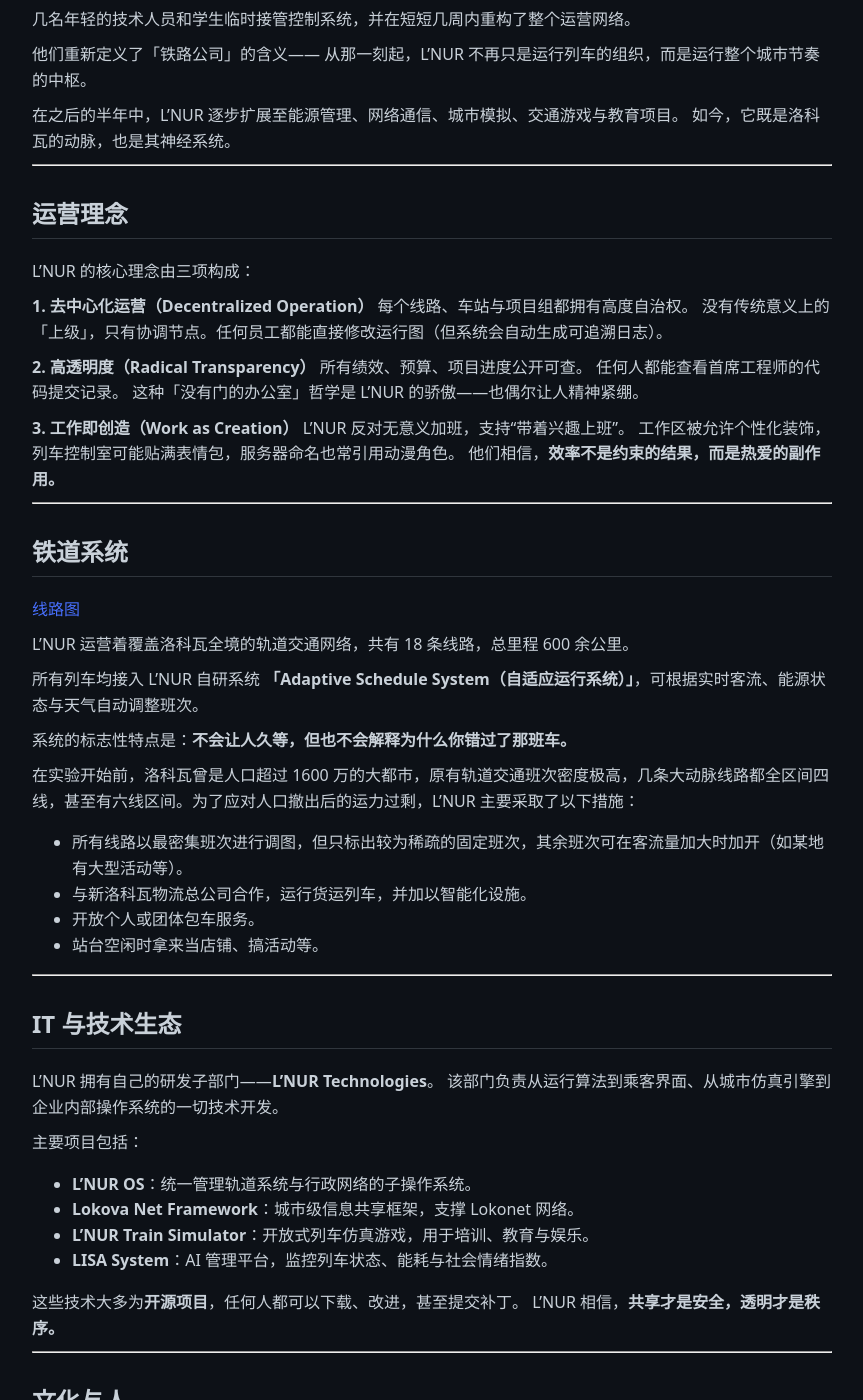
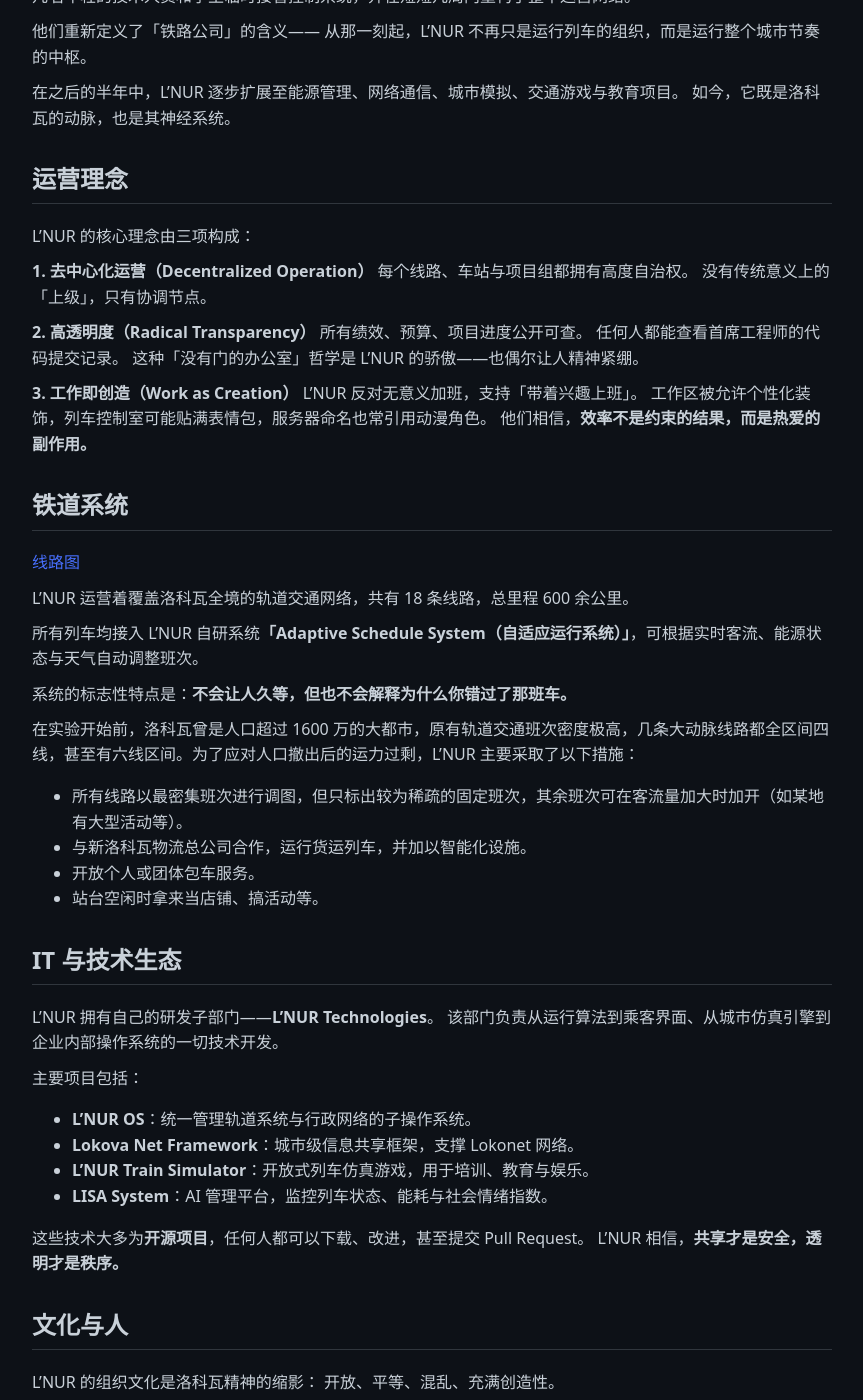
Before and after one commit to IlyaYezelovsky/lokova.org, a Jekyll site: the page built from fic/lnur.md, in a window 1280 px wide and 1400 px high, scrolled down 687 px. Shown: the whole window, without its empty margins (208-1071 px from the left). Built offline with Jekyll 4.4.1, drawn with Linux system fonts in a browser that asks for light colours.

Commit message:
Update lnur.md

```diff
--- a/fic/lnur.md
+++ b/fic/lnur.md
@@ -7,8 +7,6 @@ layout: default
 
 **洛科瓦新都市铁道（Lokova New Urban Railway, L'NUR, 读作「linear」）** 是洛科瓦全境轨道交通的运营方，同时经营着包括 **IT 开发、智能产品、文创设计、商业零售** 等多领域业务。
 
----
-
 ## 公司概况
 
 **成立时间：**Z30 年 8 月 28 日
@@ -16,8 +14,6 @@ layout: default
 **主要业务：**城市轨道交通运营、基础设施建设、软件与网络系统开发、文创产品设计与销售
 **员工平均年龄：**22.8 岁（偶尔波动）
 **企业口号：**「Run the future.」
-
----
 
 ## 起源与重组
 
@@ -32,15 +28,13 @@ L'NUR 的前身是旧洛科瓦轨道交通管理局。
 在之后的半年中，L'NUR 逐步扩展至能源管理、网络通信、城市模拟、交通游戏与教育项目。
 如今，它既是洛科瓦的动脉，也是其神经系统。
 
----
-
 ## 运营理念
 
 L'NUR 的核心理念由三项构成：
 
 **1. 去中心化运营（Decentralized Operation）**
 每个线路、车站与项目组都拥有高度自治权。
-没有传统意义上的「上级」，只有协调节点。任何员工都能直接修改运行图（但系统会自动生成可追溯日志）。
+没有传统意义上的「上级」，只有协调节点。
 
 **2. 高透明度（Radical Transparency）**
 所有绩效、预算、项目进度公开可查。
@@ -48,11 +42,9 @@ L'NUR 的核心理念由三项构成：
 这种「没有门的办公室」哲学是 L'NUR 的骄傲——也偶尔让人精神紧绷。
 
 **3. 工作即创造（Work as Creation）**
-L'NUR 反对无意义加班，支持“带着兴趣上班”。
+L'NUR 反对无意义加班，支持「带着兴趣上班」。
 工作区被允许个性化装饰，列车控制室可能贴满表情包，服务器命名也常引用动漫角色。
 他们相信，**效率不是约束的结果，而是热爱的副作用。**
-
----
 
 ## 铁道系统
 
@@ -60,7 +52,7 @@ L'NUR 反对无意义加班，支持“带着兴趣上班”。
 
 L'NUR 运营着覆盖洛科瓦全境的轨道交通网络，共有 18 条线路，总里程 600 余公里。
 
-所有列车均接入 L'NUR 自研系统 **「Adaptive Schedule System（自适应运行系统）」**，可根据实时客流、能源状态与天气自动调整班次。
+所有列车均接入 L'NUR 自研系统**「Adaptive Schedule System（自适应运行系统）」**，可根据实时客流、能源状态与天气自动调整班次。
 
 系统的标志性特点是：**不会让人久等，但也不会解释为什么你错过了那班车。**
 
@@ -70,8 +62,6 @@ L'NUR 运营着覆盖洛科瓦全境的轨道交通网络，共有 18 条线路
 * 与新洛科瓦物流总公司合作，运行货运列车，并加以智能化设施。
 * 开放个人或团体包车服务。
 * 站台空闲时拿来当店铺、搞活动等。
-
----
 
 ## IT 与技术生态
 
@@ -85,10 +75,8 @@ L'NUR 拥有自己的研发子部门——**L'NUR Technologies**。
 * **L'NUR Train Simulator**：开放式列车仿真游戏，用于培训、教育与娱乐。
 * **LISA System**：AI 管理平台，监控列车状态、能耗与社会情绪指数。
 
-这些技术大多为**开源项目**，任何人都可以下载、改进，甚至提交补丁。
+这些技术大多为**开源项目**，任何人都可以下载、改进，甚至提交 Pull Request。
 L'NUR 相信，**共享才是安全，透明才是秩序。**
-
----
 
 ## 文化与人
 
@@ -106,8 +94,6 @@ CEO **伊利亚（Ilya）**被称为 L'NUR 的「逻辑引擎」。
 
 > 人不是资源，人是系统输入。
 
----
-
 ## 商业与外部业务
 
 L'NUR 的副业众多，形成了独特的“铁路+生态圈”：
@@ -121,8 +107,6 @@ L'NUR 的商业哲学很简单：
 
 > 任何一列开向未来的列车，都值得配一杯好喝的咖啡。
 
----
-
 ## 企业愿景
 
 L'NUR 不把自己视作公司，而是**一条仍在建设中的铁道哲学**。
@@ -131,5 +115,3 @@ L'NUR 不把自己视作公司，而是**一条仍在建设中的铁道哲学**
 正如他们在官方文档首页写下的那句话：
 
 > 轨道不是钢铁的，是由信任铺成的。
-
----
```
